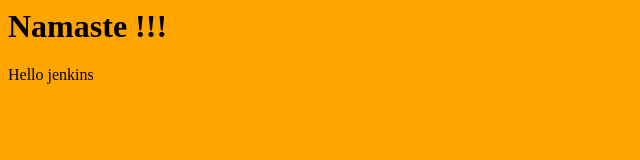
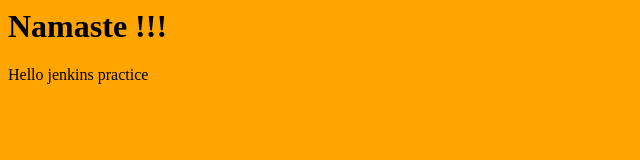
Before and after one commit to sourabhskc/devopsal3, a plain HTML site: page index.html in a window 1280 px wide. Shown: the full height of the page, 0-640 px from the left. Drawn offline with Linux system fonts and the light colour scheme.

Commit message:
updated tunnel

```diff
--- a/index.html
+++ b/index.html
@@ -1,4 +1,4 @@
 <body bgcolor='orange'>
 	<h1>Namaste !!! </h1>
-	Hello jenkins
+	Hello jenkins practice
 	</body>
```
